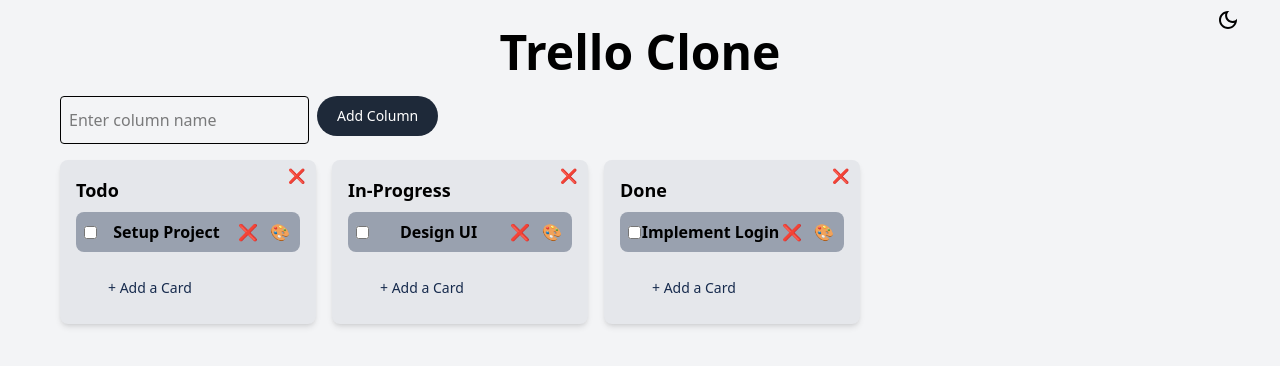
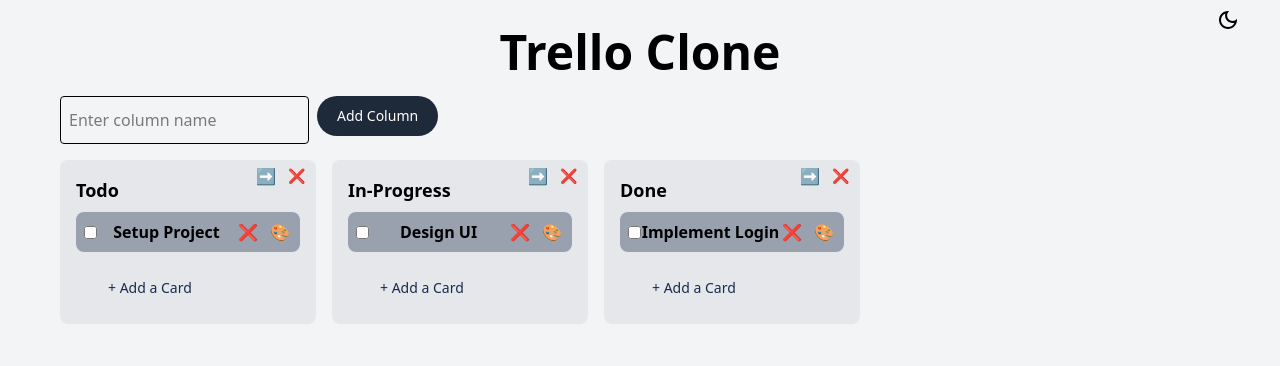
Before and after one commit to deeleepppp/mentem_task_2, a React (Vite) app: page / in a window 1280 px wide. Shown: the top 366 px of the page. Built offline with nearby package versions, Linux system fonts and the light colour scheme.

Commit message:
add colspan feature

```diff
--- a/src/App.jsx
+++ b/src/App.jsx
@@ -17,14 +17,6 @@
   };
 
   const [tasks, setTasks] = useState(savedData);
-  const [newTasks, setNewTasks] = useState({ id: "", title: "" });
-
-  const addTasks = () => {
-    if (newTasks && !tasks.includes(newTasks)) {
-      setTasks([...tasks, newTasks]);
-      setNewTasks({ id: "", title: "" });
-    }
-  }
 
   useEffect(() => {
     localStorage.setItem("tasks", JSON.stringify(tasks));
--- a/src/components/Column.jsx
+++ b/src/components/Column.jsx
@@ -5,6 +5,7 @@
 const Column = ({ status, tasks, setTasks }) => {
   const [form, setForm] = useState({ id: "", title: "", status });
   const [isOpen, setIsOpen] = useState(false);
+  const [cols , setCols] = useState(true)
 
   const [{ isDragging }, drag] = useDrag(() => ({
     type: "COLUMN",
@@ -45,12 +46,20 @@
   };
 
   return (
+    <>
+
+    {cols ?
     <div
     ref={(node) => drag(drop(node))}
-      className={`bg-gray-200 w-64 p-4 rounded-lg shadow-md transition-all ${
+    className={`bg-gray-200 w-64 p-4 rounded-lg shadow-m transition-all ${
       isOver ? "bg-gray-300" : ""
     } ${isDragging ? "opacity-50" : ""}`}
   >
+        <button onClick={()=>{
+      setCols((prev)=>{
+        return !prev
+      })
+    }} className="absolute right-10 top-1">➡️</button>
     <h2 className="text-lg font-bold mb-2 capitalize">{status}</h2>
 
     <div className="space-y-2">
@@ -94,6 +103,17 @@
       </form>
     )}
   </div>
+  :
+  <div onClick={()=>{
+    setCols((prev)=>{
+      return !prev
+    })
+  }} className="rounded-lg cursor-pointer h-20 w-10 bg-gray-400">
+    <h5 className= "font-bold h-fit w-fit mt-10">{status}</h5>
+  </div>
+  }
+
+    </>
   );
 };
 
--- a/src/components/Task.jsx
+++ b/src/components/Task.jsx
@@ -53,7 +53,7 @@
           </button>
         </form>
       ) : (
-        <h3 className="font-bold">{title}</h3>
+        <h3 className="font-bold ">{title}</h3>
       )}
       {!isEdit&&<div className="flex">
       <button
```
Lines whose indentation alone changed are shown as unchanged.
